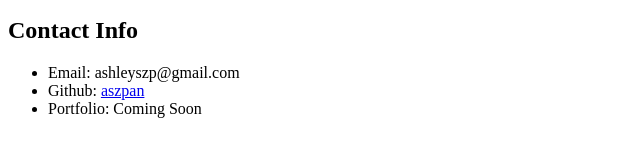
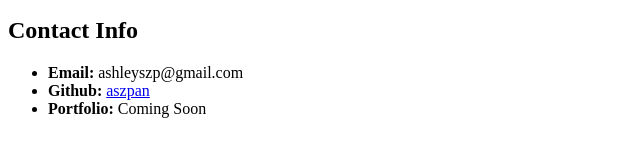
Before and after one commit to aszpan/06-Student-HTML, a plain HTML site: page index.html in a window 1280 px wide. Shown: the part 357-514 px from the top of the page, 0-640 px from the left. Drawn offline with Linux system fonts and the light colour scheme.

Commit message:
added bold to ul elements

```diff
--- a/index.html
+++ b/index.html
@@ -25,9 +25,9 @@
       <!-- Unordered list -->
       <h2>Contact Info</h2>
       <ul>
-        <li>Email: ashleyszp@gmail.com</li>
-        <li>Github: <a href="https://github.com/aszpan">aszpan</a></li>
-        <li>Portfolio: Coming Soon</li>
+        <li><b>Email:</b> ashleyszp@gmail.com</li>
+        <li><b>Github:</b> <a href="https://github.com/aszpan">aszpan</a></li>
+        <li><b>Portfolio:</b> Coming Soon</li>
       </ul>
     </section>
 
```
